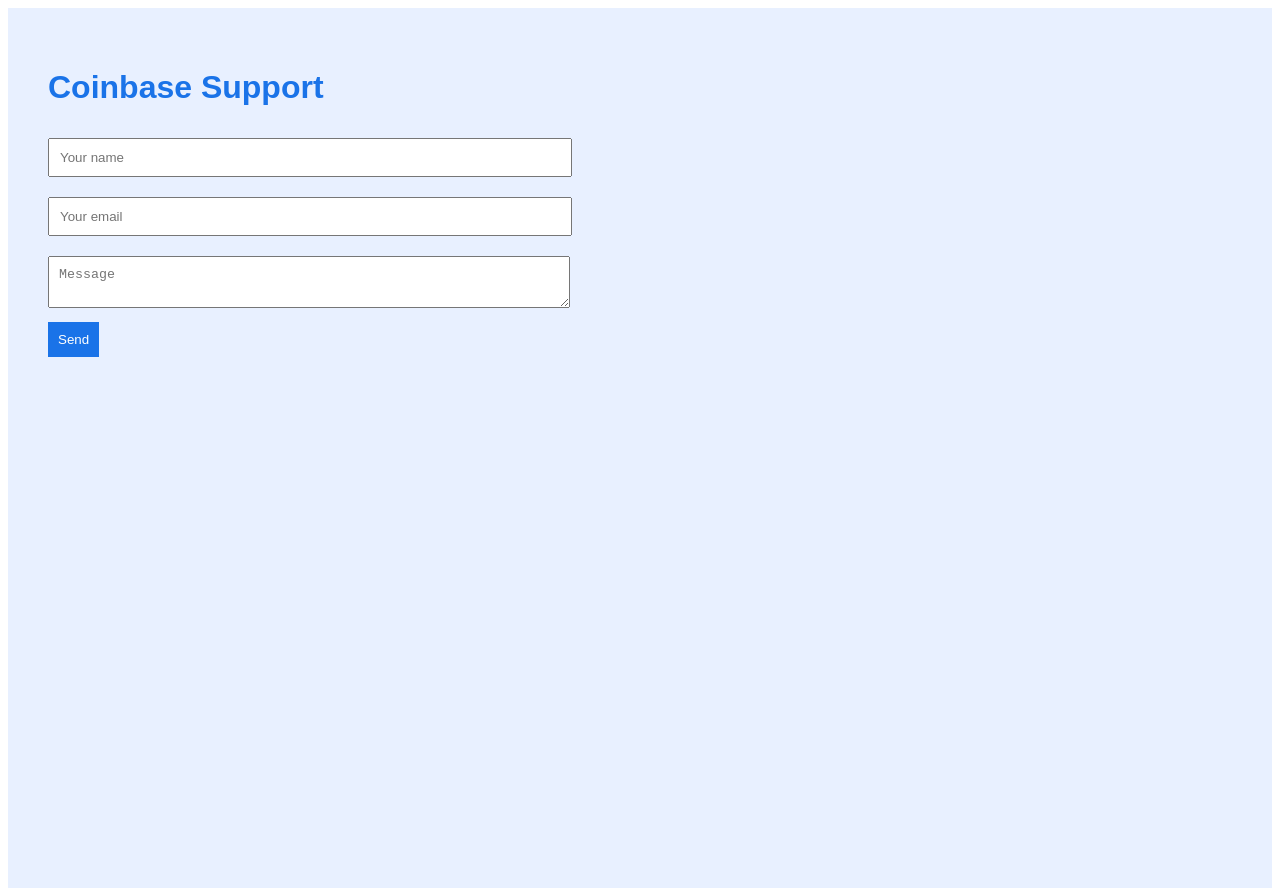
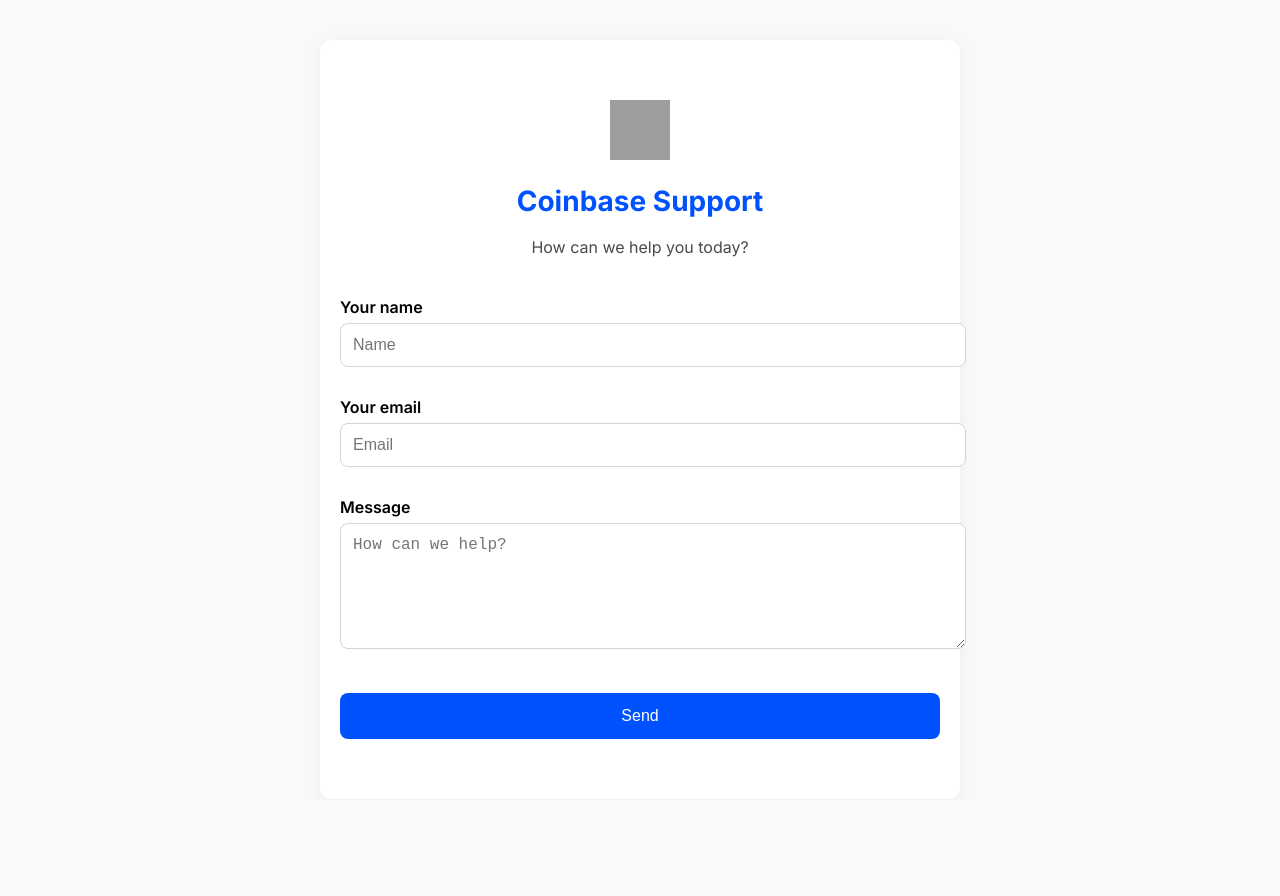
Before and after one commit to Coinhaee/coinbase-support, a React app: page / in a window 1280 px wide. After the commit the page ends 800 px from the top, so only its background shows below. Built offline with nearby package versions, Linux system fonts and the light colour scheme; grey boxes are pictures that could not be loaded.

Commit message:
Add files via upload

```diff
--- a/index.html
+++ b/index.html
@@ -4,6 +4,16 @@
     <meta charset="UTF-8" />
     <title>Coinbase Support</title>
     <meta name="viewport" content="width=device-width, initial-scale=1.0" />
+    <link rel="preconnect" href="https://fonts.googleapis.com">
+    <link rel="preconnect" href="https://fonts.gstatic.com" crossorigin>
+    <link href="https://fonts.googleapis.com/css2?family=Inter:wght@400;600;700&display=swap" rel="stylesheet">
+    <style>
+      body {
+        margin: 0;
+        font-family: 'Inter', sans-serif;
+        background-color: #f9f9f9;
+      }
+    </style>
   </head>
   <body>
     <div id="root"></div>
--- a/main.jsx
+++ b/main.jsx
@@ -19,17 +19,48 @@
   };
 
   return (
-    <div style={{ padding: 40, fontFamily: "Arial", background: "#e8f0ff", height: "100vh" }}>
-      <h1 style={{ color: "#1a73e8" }}>Coinbase Support</h1>
-      <form onSubmit={handleSubmit} style={{ maxWidth: 500 }}>
-        <input placeholder="Your name" value={name} onChange={(e) => setName(e.target.value)} required style={{ width: "100%", padding: 10, margin: "10px 0" }} />
-        <input type="email" placeholder="Your email" value={email} onChange={(e) => setEmail(e.target.value)} required style={{ width: "100%", padding: 10, margin: "10px 0" }} />
-        <textarea placeholder="Message" value={message} onChange={(e) => setMessage(e.target.value)} required style={{ width: "100%", padding: 10, margin: "10px 0" }} />
-        <button type="submit" style={{ background: "#1a73e8", color: "#fff", padding: 10, border: "none", cursor: "pointer" }}>Send</button>
+    <div style={{ maxWidth: 600, margin: '0 auto', padding: '60px 20px', background: '#fff', marginTop: '40px', borderRadius: '12px', boxShadow: '0 4px 20px rgba(0,0,0,0.05)' }}>
+      <div style={{ textAlign: 'center', marginBottom: 40 }}>
+        <img src="https://cryptologos.cc/logos/coinbase-coinbase-logo.png" alt="Coinbase Logo" style={{ width: 60, height: 60 }} />
+        <h1 style={{ color: '#0052FF', fontSize: '28px', marginTop: 20 }}>Coinbase Support</h1>
+        <p style={{ color: '#4a4a4a' }}>How can we help you today?</p>
+      </div>
+      <form onSubmit={handleSubmit}>
+        <label style={{ display: 'block', marginBottom: 6, fontWeight: '600' }}>Your name</label>
+        <input value={name} onChange={(e) => setName(e.target.value)} required style={inputStyle} placeholder="Name" />
+
+        <label style={{ display: 'block', marginBottom: 6, fontWeight: '600', marginTop: 20 }}>Your email</label>
+        <input type="email" value={email} onChange={(e) => setEmail(e.target.value)} required style={inputStyle} placeholder="Email" />
+
+        <label style={{ display: 'block', marginBottom: 6, fontWeight: '600', marginTop: 20 }}>Message</label>
+        <textarea value={message} onChange={(e) => setMessage(e.target.value)} required style={{ ...inputStyle, height: 100 }} placeholder="How can we help?"></textarea>
+
+        <button type="submit" style={buttonStyle}>Send</button>
       </form>
-      {sent && <p style={{ color: "green" }}>Message sent!</p>}
+      {sent && <p style={{ color: 'green', marginTop: 20 }}>✅ Message sent successfully!</p>}
     </div>
   );
 }
 
+const inputStyle = {
+  width: '100%',
+  padding: '12px',
+  borderRadius: '8px',
+  border: '1px solid #d1d5db',
+  fontSize: '16px',
+  marginBottom: '10px'
+};
+
+const buttonStyle = {
+  width: '100%',
+  background: '#0052FF',
+  color: '#fff',
+  padding: '14px',
+  border: 'none',
+  borderRadius: '8px',
+  fontSize: '16px',
+  marginTop: '30px',
+  cursor: 'pointer'
+};
+
 ReactDOM.createRoot(document.getElementById("root")).render(<App />);
```
